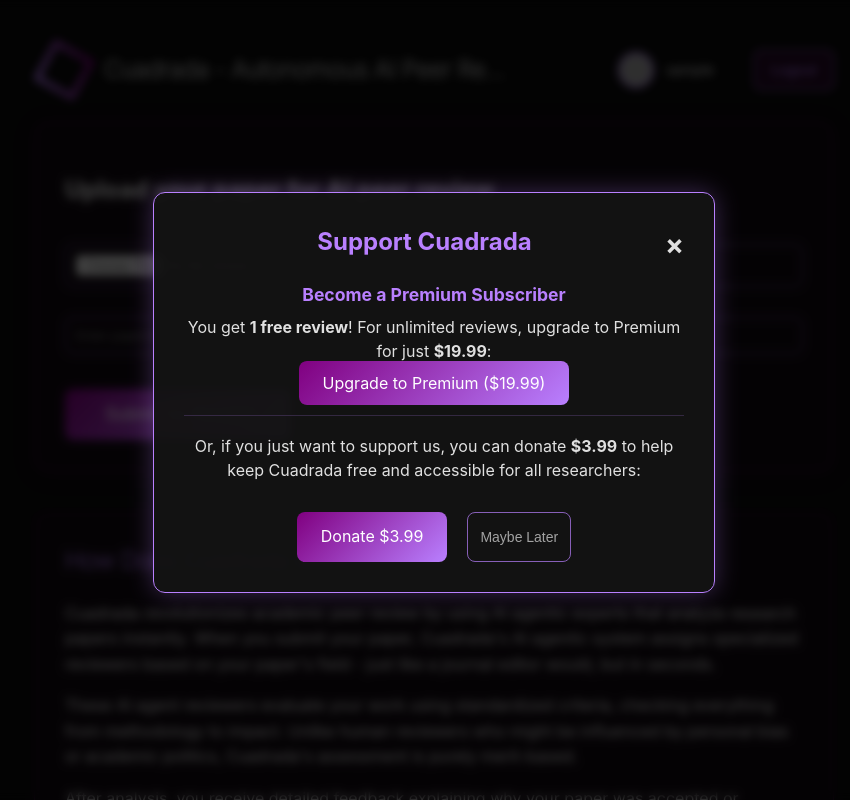
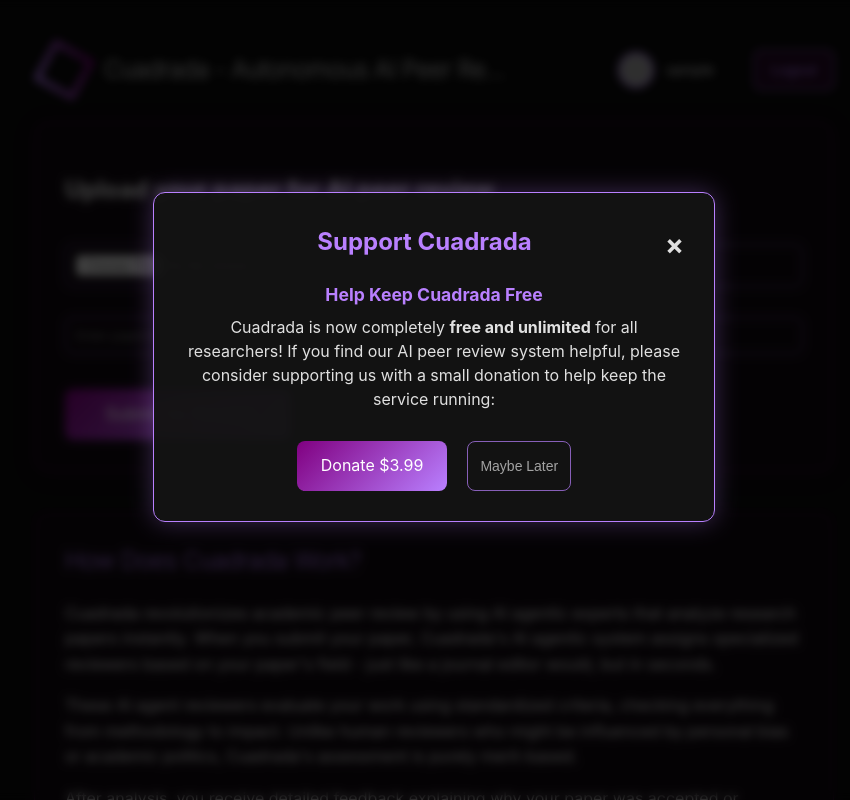
Before and after one commit to SampleBias/cuadrada, a Flask app: page / in a window 1280 px wide. Shown: the whole page, without its empty margins (206-1056 px from the left). Run offline with Flask 3, Linux system fonts and the light colour scheme; the visitor is signed in with stand-in values (Sample User, id 1); grey boxes are pictures that could not be loaded.

Commit message:
updated landing page to remove the rate limiting

```diff
--- a/app.py
+++ b/app.py
@@ -249,9 +249,7 @@
 
 def format_error_message(error_str):
     """Convert technical error messages to user-friendly ones"""
-    if 'Review limit reached for your current plan' in error_str:
-        return "You have reached the review limit for your current plan. Please upgrade your subscription to continue using our service."
-    elif 'rate_limit_error' in error_str.lower() or 'rate limit' in error_str.lower():
+    if 'rate_limit_error' in error_str.lower() or 'rate limit' in error_str.lower():
         return "Our review system is currently busy. The system attempted to use alternative models but was still rate limited. Please wait 60 seconds and try again."
     elif 'authentication_error' in error_str.lower() or 'invalid x-api-key' in error_str.lower():
         return "There was an issue with our review system authentication. Please contact support."
@@ -646,14 +644,14 @@
             }
             create_user(user_data)
 
-            # Create default subscription
+            # Create default subscription - now unlimited for all users
             subscription_data = {
                 'user_id': user_id,
-                'plan_type': 'free',
+                'plan_type': 'unlimited',
                 'status': 'active',
-                'max_reviews': 1,  # Only 1 free review allowed
+                'max_reviews': 999999,  # Unlimited reviews for all users
                 'current_period_start': datetime.now().isoformat(),
-                'current_period_end': (datetime.now() + timedelta(days=30)).isoformat()
+                'current_period_end': (datetime.now() + timedelta(days=365)).isoformat()
             }
             create_subscription(subscription_data)
 
@@ -812,11 +810,7 @@
     # Get user ID from session if available
     user_id = session.get('profile', {}).get('user_id', None)
 
-    if not check_subscription_limit(user_id):
-        print(f"Review limit reached for user {user_id}")
-        return jsonify({
-            'error': 'Review limit reached for your current plan. Please upgrade your subscription to continue.'
-        }), 403
+    # Rate limiting removed - allow unlimited reviews for all users
 
     if 'paper' not in request.files:
         print("No file part in request")
@@ -1740,11 +1734,6 @@
 
     # For API endpoints, return JSON
     if request.path.startswith('/api/') or request.content_type == 'application/json':
-        # Check for rate limiting errors
-        if 'rate limit' in str(e).lower() or 'Review limit reached' in str(e):
-            return jsonify({
-                'error': format_error_message(str(e))
-            }), 403
 
         return jsonify({
             'error': 'An unexpected error occurred',
--- a/templates/index.html
+++ b/templates/index.html
@@ -938,11 +938,9 @@
         <div class="error-overlay" id="errorOverlay" style="display: none;">
             <div class="error-content">
                 <div class="error-icon">⚠️</div>
-                <div class="error-title">Review Limit Reached</div>
+                <div class="error-title">Service Error</div>
                 <div class="error-message" id="errorMessage">
-                    <div style="font-weight: bold; font-size: 1.1em; margin-bottom: 10px; color: var(--accent);">Become a Premium Subscriber</div>
-                    <p>You get <strong>1 free review</strong>! To continue, please upgrade to the Premium Plan for unlimited reviews.</p>
-                    <a href="https://buy.stripe.com/7sIaH76b6cJk2R214g" class="donate-button" target="_blank" style="margin: 16px 0; display: inline-block;">Upgrade to Premium ($19.99)</a>
+                    <p>An error occurred while processing your request. Please try again in a moment.</p>
                 </div>
                 <button class="error-close-button" id="errorCloseButton">Close</button>
             </div>
@@ -1107,14 +1105,9 @@
             <span class="close-button">&times;</span>
             <h2>Support Cuadrada</h2>
             <div class="modal-body">
-                <div style="margin-bottom: 18px;">
-                    <div style="font-weight: bold; font-size: 1.1em; color: var(--accent); margin-bottom: 6px;">Become a Premium Subscriber</div>
-                    <p style="margin: 0 0 8px 0;">You get <strong>1 free review</strong>! For unlimited reviews, upgrade to Premium for just <strong>$19.99</strong>:</p>
-                    <a href="https://buy.stripe.com/7sIaH76b6cJk2R214g" class="donate-button" target="_blank" style="margin-bottom: 10px;">Upgrade to Premium ($19.99)</a>
-                </div>
-                <hr style="border: none; border-top: 1px solid #b980ff33; margin: 18px 0;">
                 <div>
-                    <p style="margin: 0 0 8px 0;">Or, if you just want to support us, you can donate <strong>$3.99</strong> to help keep Cuadrada free and accessible for all researchers:</p>
+                    <div style="font-weight: bold; font-size: 1.1em; color: var(--accent); margin-bottom: 6px;">Help Keep Cuadrada Free</div>
+                    <p style="margin: 0 0 8px 0;">Cuadrada is now completely <strong>free and unlimited</strong> for all researchers! If you find our AI peer review system helpful, please consider supporting us with a small donation to help keep the service running:</p>
                     <div class="donation-buttons">
                         <a href="https://buy.stripe.com/00g5mN6b6dNo63edQZ" class="donate-button" target="_blank">Donate $3.99</a>
                         <button class="maybe-later">Maybe Later</button>
```
Also changed, not shown: supabase_db.py (+2 -39 lines).
